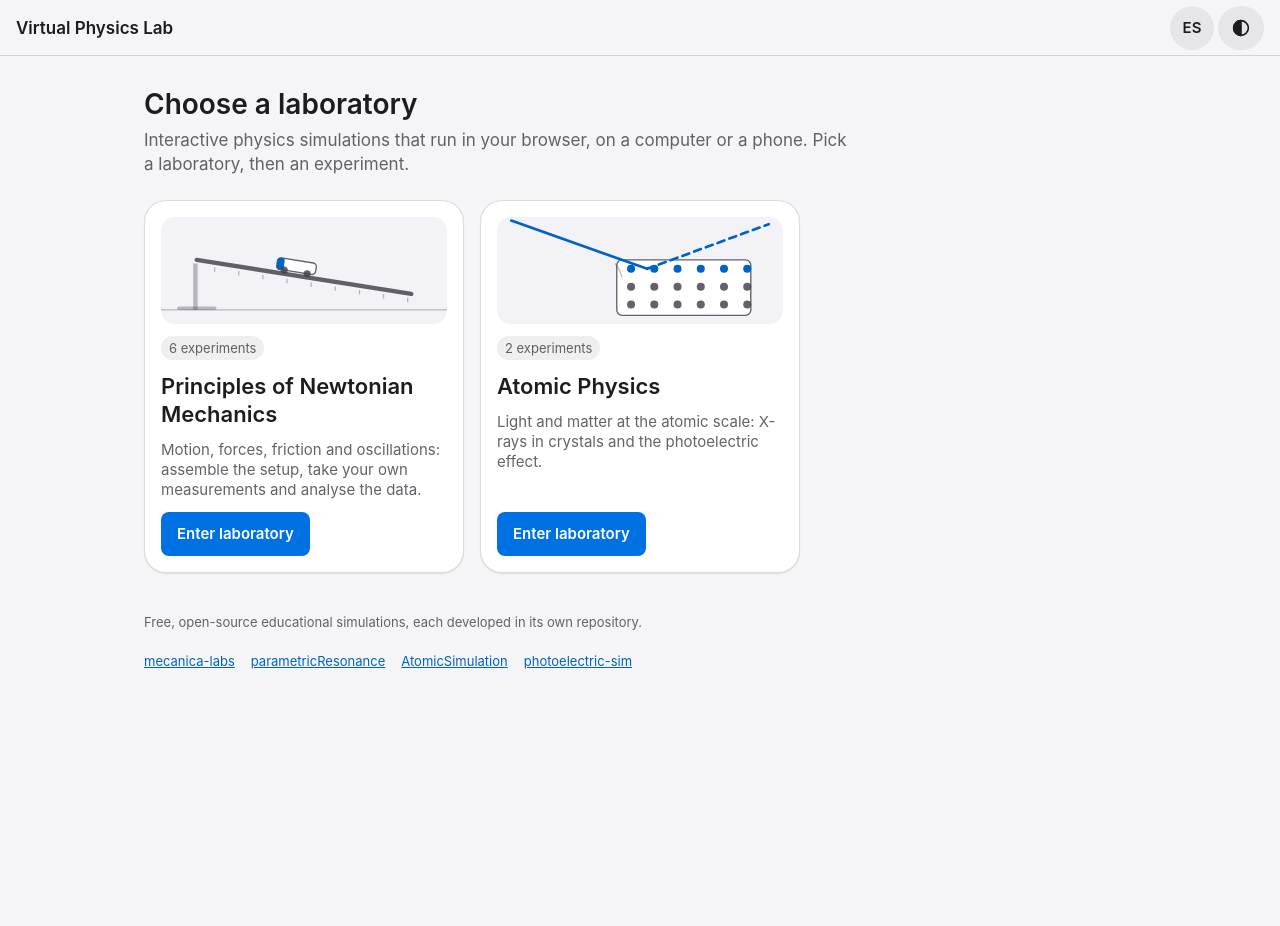
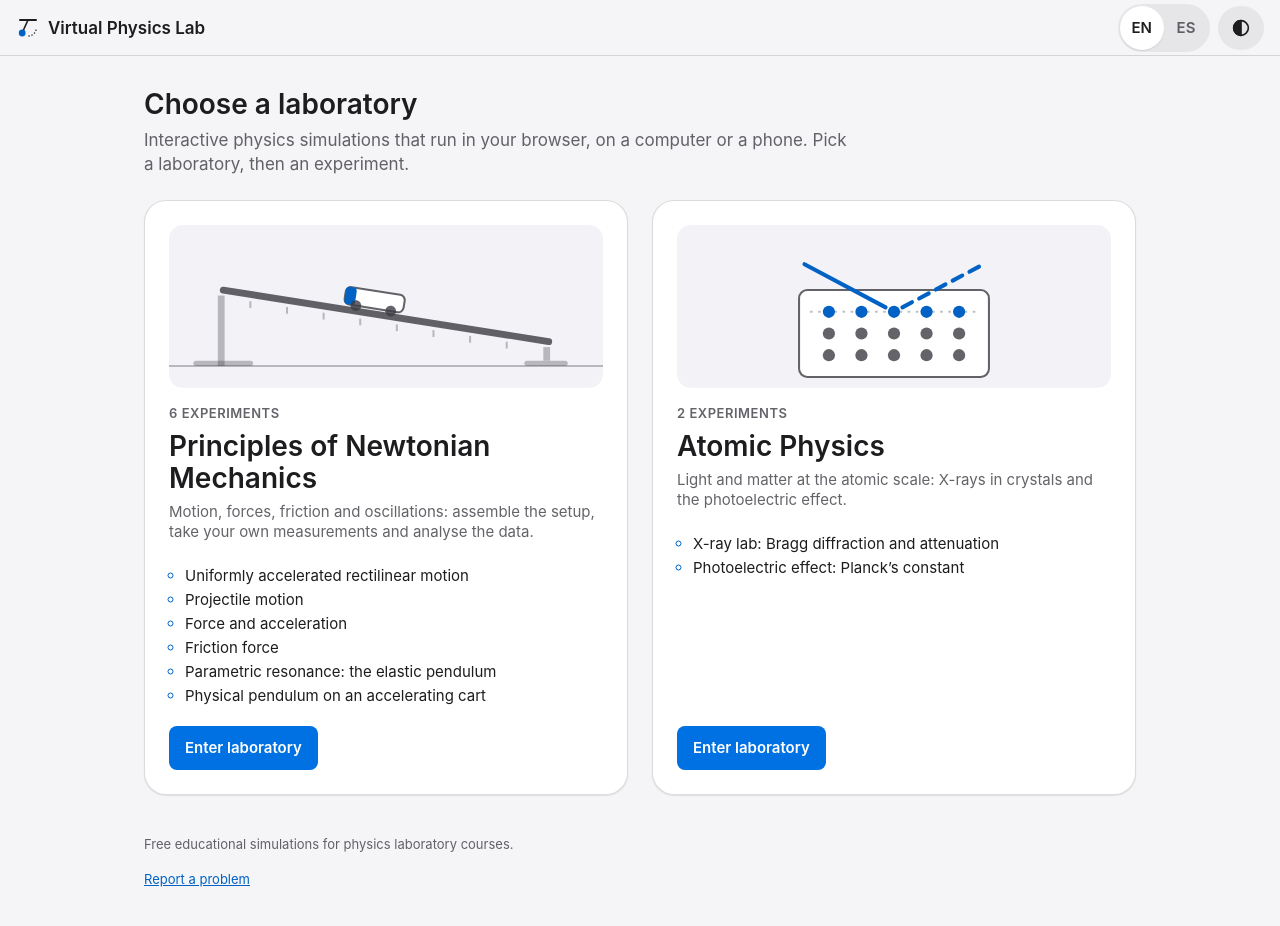
Before and after one commit to kairi99/virtual-labs, a website built with Vite: page index.html in a window 1280 px wide. Before the commit the page ends 800 px from the top, so only its background shows below. Built offline with nearby package versions, Linux system fonts and the light colour scheme.

Commit message:
Design pass: redrawn thumbnails, topic kickers, larger lab cards, EN/ES switch, private-source CI
- thumbnails for the pendulum cart, spring, crystal and photocell redrawn; rails supported
- every card has a topic kicker so titles align; whole card is the link
- lab chooser cards fill the width and list their experiments
- footer links the issue tracker instead of the source repositories
- deploy workflow checks out the source repositories with read-only deploy keys

Co-Authored-By: Claude Fable 5.2 <noreply@anthropic.com>

```diff
--- a/scripts/pages.ts
+++ b/scripts/pages.ts
@@ -15,6 +15,9 @@ export function labPageHtml(lab: Lab): string {
     <meta charset="UTF-8" />
     <link rel="icon" type="image/svg+xml" href="/hub-assets/favicon.svg" />
     <meta name="viewport" content="width=device-width, initial-scale=1.0" />
+    <meta name="description" content="${lab.summary.en}" />
+    <meta name="theme-color" content="#f5f5f7" media="(prefers-color-scheme: light)" />
+    <meta name="theme-color" content="#000000" media="(prefers-color-scheme: dark)" />
     <title>${lab.title.en} · Virtual Physics Lab</title>
     <script>${THEME_SNIPPET}</script>
   </head>
--- a/src/labs.ts
+++ b/src/labs.ts
@@ -31,6 +31,8 @@ export interface Experiment {
   slug: string
   title: Text
   summary: Text
+  /** Short subject shown above the title on the card. */
+  topic: Text
   /** Number of the lab guide ("Práctica n"), when the experiment follows one. */
   guide?: number
   thumb: ThumbKind
@@ -66,6 +68,7 @@ export const labs: Lab[] = [
     experiments: [
       {
         id: 'mruv', slug: 'mruv', guide: 1, thumb: 'incline', status: 'ready', source: mecanica,
+        topic: { en: 'Kinematics', es: 'Cinemática' },
         title: { en: 'Uniformly accelerated rectilinear motion', es: 'Movimiento rectilíneo uniformemente variado' },
         summary: {
           en: 'A DigiCart rolls down an inclined rail: assemble the setup, time it, measure and analyse the acceleration.',
@@ -74,6 +77,7 @@ export const labs: Lab[] = [
       },
       {
         id: 'parabolic', slug: 'parabolico', guide: 2, thumb: 'arc', status: 'ready', source: mecanica,
+        topic: { en: 'Kinematics in 2D', es: 'Cinemática en 2D' },
         title: { en: 'Projectile motion', es: 'Movimiento parabólico' },
         summary: {
           en: 'Horizontal launch of a marble and a ping-pong ball from the edge of the table.',
@@ -82,6 +86,7 @@ export const labs: Lab[] = [
       },
       {
         id: 'newton2', slug: 'segunda-ley', guide: 3, thumb: 'pulley', status: 'ready', source: mecanica,
+        topic: { en: 'Dynamics', es: 'Dinámica' },
         title: { en: 'Force and acceleration', es: 'Relación fuerza–aceleración' },
         summary: {
           en: 'A DigiCart on a levelled rail is pulled by a hanging canister: measure force and acceleration and test Newton’s second law.',
@@ -90,6 +95,7 @@ export const labs: Lab[] = [
       },
       {
         id: 'friction', slug: 'rozamiento', guide: 4, thumb: 'block', status: 'ready', source: mecanica,
+        topic: { en: 'Friction', es: 'Rozamiento' },
         title: { en: 'Friction force', es: 'Fuerza de rozamiento' },
         summary: {
           en: 'Static and kinetic friction: a block on paper pulled with spring scales and bars sliding down a raised rail.',
@@ -98,6 +104,7 @@ export const labs: Lab[] = [
       },
       {
         id: 'parametric-resonance', slug: 'parametric-resonance', thumb: 'spring', status: 'ready',
+        topic: { en: 'Oscillations', es: 'Oscilaciones' },
         title: { en: 'Parametric resonance: the elastic pendulum', es: 'Resonancia paramétrica: el péndulo elástico' },
         summary: {
           en: 'A smartphone hangs from a spring: watch energy flow between stretching and swinging at the 2:1 resonance.',
@@ -110,6 +117,7 @@ export const labs: Lab[] = [
       },
       {
         id: 'pendulum-incline', slug: 'pendulum-incline', thumb: 'cart-pendulum', status: 'ready', source: mecanica,
+        topic: { en: 'Non-inertial frames', es: 'Sistemas no inerciales' },
         title: { en: 'Physical pendulum on an accelerating cart', es: 'Péndulo físico sobre un carrito acelerado' },
         summary: {
           en: 'A pendulum on a cart rolling down an incline, seen from the lab frame and from the cart.',
@@ -129,6 +137,7 @@ export const labs: Lab[] = [
     experiments: [
       {
         id: 'x-ray', slug: 'x-ray', thumb: 'crystal', status: 'ready',
+        topic: { en: 'X-rays', es: 'Rayos X' },
         title: { en: 'X-ray lab: Bragg diffraction and attenuation', es: 'Laboratorio de rayos X: difracción de Bragg y atenuación' },
         summary: {
           en: 'Bragg reflection of Mo Kα and Kβ X-rays at an NaCl crystal, on a simulated X-ray apparatus.',
@@ -138,6 +147,7 @@ export const labs: Lab[] = [
       },
       {
         id: 'photoelectric', slug: 'photoelectric', thumb: 'photocell', status: 'ready',
+        topic: { en: 'Quantum physics', es: 'Física cuántica' },
         title: { en: 'Photoelectric effect: Planck’s constant', es: 'Efecto fotoeléctrico: constante de Planck' },
         summary: {
           en: 'A mercury lamp, a prism and a photocell: find the limit voltage for each line and determine h.',
@@ -151,9 +161,3 @@ export const labs: Lab[] = [
 
 /** Experiments that are open now (the "soon" ones are not counted on the lab card). */
 export const readyCount = (lab: Pick<Lab, 'experiments'>): number => lab.experiments.filter((x) => x.status === 'ready').length
-
-export const GITHUB_OWNER = 'kairi99'
-export const repoUrl = (repo: string): string => `https://github.com/${GITHUB_OWNER}/${repo}`
-/** Source repositories used by the ready experiments, without duplicates. */
-export const sourceRepos = (all: readonly Lab[] = labs): string[] =>
-  [...new Set(all.flatMap((l) => l.experiments.flatMap((x) => (x.source ? [x.source.repo] : []))))]
--- a/src/main.ts
+++ b/src/main.ts
@@ -1,16 +1,27 @@
 // Both kinds of page, picked by <body data-page>: the lab chooser ("chooser") and a lab's experiment list ("lab",
-// with data-lab=<slug>). No router: each page is a real HTML file. English first, ES toggle, theme toggle.
+// with data-lab=<slug>). No router: each page is a real HTML file. English first, EN|ES switch, theme toggle.
 import './styles/tokens.css'
 import './styles/app.css'
 import './styles/hub.css'
-import { button, el } from './dom.ts'
+import { el, svg } from './dom.ts'
 import { fmt, t } from './i18n.ts'
-import { labs, readyCount, repoUrl, sourceRepos, type Lab, type Lang } from './labs.ts'
+import { labs, readyCount, type Experiment, type Lab, type Lang } from './labs.ts'
 import { chooserHref, experimentHref, labHref } from './links.ts'
 import { loadLang, loadTheme, saveLang, saveTheme, type Theme } from './persist.ts'
 import { S } from './strings.ts'
 import { applyTheme, nextTheme, themeIcon } from './theme.ts'
 import { thumb } from './thumbs.ts'
+
+const ISSUES_URL = 'https://github.com/kairi99/virtual-labs/issues'
+
+/** The header mark: a pendulum (same drawing as hub-assets/favicon.svg). */
+function brandMark(): SVGElement {
+  return svg('svg', { viewBox: '0 0 24 24', 'aria-hidden': 'true', class: 'lp-mark' },
+    svg('path', { d: 'M4 4h16', fill: 'none', stroke: 'currentColor', 'stroke-width': 2, 'stroke-linecap': 'round' }),
+    svg('path', { d: 'M12 4l-5 11', fill: 'none', stroke: 'currentColor', 'stroke-width': 1.6, 'stroke-linecap': 'round' }),
+    svg('circle', { cx: 6.2, cy: 17, r: 3.4, fill: 'var(--accent)' }),
+    svg('path', { d: 'M13 20a8 8 0 0 0 7-6', fill: 'none', stroke: 'currentColor', 'stroke-width': 1.4, 'stroke-linecap': 'round', 'stroke-dasharray': '0.1 3' }))
+}
 
 function run(): void {
   const page = document.body.dataset.page
@@ -21,10 +32,18 @@ function run(): void {
   const root = document.getElementById('app')!
   const header = el('header', 'lp-top')
   const brand = el('a', 'lp-brand', undefined, { href: chooserHref(lang) })
+  const brandText = el('span')
+  brand.append(brandMark(), brandText)
   const tools = el('div', 'lp-tools')
-  const langBtn = button('', 'lp-tool')
-  const themeBtn = button('', 'lp-tool')
-  tools.append(langBtn, themeBtn)
+  const langGroup = el('div', 'lp-seg', undefined, { role: 'group' })
+  const langBtns = (['en', 'es'] as const).map((l) => {
+    const b = el('button', 'lp-seg-btn', l.toUpperCase(), { type: 'button', lang: l })
+    b.addEventListener('click', () => { lang = l; saveLang(lang); label() })
+    langGroup.append(b)
+    return { l, b }
+  })
+  const themeBtn = el('button', 'lp-tool', undefined, { type: 'button' })
+  tools.append(langGroup, themeBtn)
   header.append(brand, tools)
 
   const main = el('main', 'lp-main', undefined, { id: 'main', tabindex: '-1' })
@@ -34,52 +53,38 @@ function run(): void {
   const sub = el('p', 'lp-sub')
   if (lab) hero.append(back)
   hero.append(h1, sub)
-  const grid = el('ul', 'lp-grid')
+  const grid = el('ul', lab ? 'lp-grid' : 'lp-grid lp-grid-labs')
   main.append(hero, grid)
 
   const footer = el('footer', 'credits lp-credits')
   const creditsText = el('p')
-  const srcNav = el('nav')
-  const srcList = el('ul', 'lp-source-list')
-  srcNav.append(srcList)
-  footer.append(creditsText, srcNav)
+  const report = el('a', undefined, undefined, { href: ISSUES_URL, rel: 'noopener' })
+  footer.append(creditsText, report)
 
   const skip = el('a', 'skip-link', undefined, { href: '#main' })
   skip.addEventListener('click', (e) => { e.preventDefault(); main.focus() })
   root.append(skip, header, main, footer)
 
-  const repoLinks = sourceRepos().map((repo) => {
-    const a = el('a', undefined, repo, { href: repoUrl(repo), rel: 'noopener' })
+  // ---- cards: one real link per card (the title link is stretched over the card by CSS) ----
+  interface Card { title: HTMLElement; summary: HTMLElement; kicker: HTMLElement; action: HTMLElement; link?: HTMLAnchorElement; list?: HTMLUListElement; soon: boolean; href?: (l: Lang) => string }
+  const cards: Card[] = []
+  function addCard(opts: { thumbKind: Parameters<typeof thumb>[0]; href?: (l: Lang) => string; soon: boolean; withList: boolean; id: string }): void {
     const li = el('li')
-    li.append(a)
-    srcList.append(li)
-    return a
-  })
-
-  // ---- cards ----
-  interface Card { title: HTMLElement; summary: HTMLElement; meta: HTMLElement; action: HTMLElement; count?: HTMLElement; guide?: HTMLElement; link?: HTMLAnchorElement; titleText: (l: Lang) => string; href?: (l: Lang) => string; soon: boolean }
-  const cards: Card[] = []
-  function addCard(opts: { thumbKind: Parameters<typeof thumb>[0]; titleText: Card['titleText']; href?: (l: Lang) => string; soon: boolean; guideN?: number; countN?: number; id: string }): void {
-    const li = el('li')
-    const article = el('article', `lp-card${opts.soon ? ' lp-card-soon' : ''}`, undefined, { 'data-id': opts.id })
-    const meta = el('div', 'lp-meta')
+    const article = el('article', `lp-card${opts.soon ? ' lp-card-soon' : ''}${opts.withList ? ' lp-card-lab' : ''}`, undefined, { 'data-id': opts.id })
+    const body = el('div', 'lp-body')
+    const kicker = el('p', 'lp-kicker')
     const title = el('h2', 'lp-title')
     const summary = el('p', 'lp-summary')
-    const c: Card = { title, summary, meta, action: title, titleText: opts.titleText, href: opts.href, soon: opts.soon }
-    if (opts.guideN !== undefined) { c.guide = el('span', 'lp-guide'); meta.append(c.guide) }
-    if (opts.countN !== undefined) { c.count = el('span', 'chip'); meta.append(c.count) }
-    if (opts.soon) {
-      const chip = el('span', 'chip')
-      chip.dataset.soon = '1'
-      meta.append(chip)
-      c.action = chip
-      // a "soon" card is visible but not a link, not focusable and not a button
-    } else {
-      c.link = el('a', 'btn btn-primary lp-action')
-      c.action = c.link
-    }
-    article.append(thumb(opts.thumbKind), meta, title, summary)
-    if (c.link) article.append(c.link)
+    const c: Card = { title, summary, kicker, action: el('span', opts.soon ? 'chip' : 'btn btn-primary lp-action'), soon: opts.soon, href: opts.href }
+    if (!opts.soon) {
+      c.link = el('a', 'lp-link')
+      title.append(c.link)
+      c.action.setAttribute('aria-hidden', 'true')
+    } else c.action.dataset.soon = '1'
+    body.append(kicker, title, summary)
+    if (opts.withList) { c.list = el('ul', 'lp-inside'); body.append(c.list) }
+    body.append(c.action)
+    article.append(thumb(opts.thumbKind), body)
     li.append(article)
     grid.append(li)
     cards.push(c)
@@ -87,28 +92,20 @@ function run(): void {
 
   if (lab) {
     for (const x of lab.experiments) {
-      addCard({
-        id: x.id, thumbKind: x.thumb, soon: x.status === 'soon', guideN: x.guide,
-        titleText: (l) => t(x.title, l),
-        href: x.status === 'ready' ? (l) => experimentHref(x, l) : undefined,
-      })
+      addCard({ id: x.id, thumbKind: x.thumb, soon: x.status === 'soon', withList: false, href: x.status === 'ready' ? (l) => experimentHref(x, l) : undefined })
     }
   } else {
-    for (const l of labs) {
-      addCard({
-        id: l.id, thumbKind: l.experiments[0]!.thumb, soon: false, countN: readyCount(l),
-        titleText: (lg) => t(l.title, lg), href: (lg) => labHref(l, lg),
-      })
-    }
+    for (const l of labs) addCard({ id: l.id, thumbKind: l.experiments[0]!.thumb, soon: false, withList: true, href: (lg) => labHref(l, lg) })
   }
 
   // ---- text ----
   function label(): void {
     document.documentElement.lang = lang
     const site = t(S.siteName, lang)
-    brand.textContent = site
+    brandText.textContent = site
     brand.setAttribute('href', lab ? chooserHref(lang) : `./?lang=${lang}`)
-    brand.setAttribute('aria-label', site)
+    const desc = lab ? t(lab.summary, lang) : t(S.chooserSub, lang)
+    document.querySelector('meta[name="description"]')?.setAttribute('content', desc)
     if (lab) {
       document.title = `${t(lab.title, lang)} · ${site}`
       h1.textContent = t(lab.title, lang)
@@ -118,43 +115,42 @@ function run(): void {
       back.setAttribute('aria-label', t(S.backAria, lang))
       main.setAttribute('aria-label', t(S.experimentsRegion, lang))
     } else {
-      document.title = `${site}`
+      document.title = site
       h1.textContent = t(S.chooserTitle, lang)
       sub.textContent = t(S.chooserSub, lang)
       main.setAttribute('aria-label', t(S.labsRegion, lang))
     }
     skip.textContent = t(S.skip, lang)
     creditsText.textContent = t(S.credits, lang)
-    srcNav.setAttribute('aria-label', t(S.sourcesAria, lang))
-    srcNav.setAttribute('title', t(S.sources, lang))
-    for (const a of repoLinks) a.setAttribute('aria-label', `${t(S.sources, lang)}: ${a.textContent}`)
-    langBtn.textContent = lang === 'es' ? 'EN' : 'ES'
-    langBtn.setAttribute('aria-label', `${langBtn.textContent}: ${t(S.langSwitch, lang)}`)
+    report.textContent = t(S.report, lang)
+    langGroup.setAttribute('aria-label', t(S.language, lang))
+    for (const { l, b } of langBtns) b.setAttribute('aria-pressed', String(l === lang))
     themeBtn.replaceChildren(themeIcon(theme))
     const th = `${t(S.theme, lang)}: ${t(S.themes[theme], lang)}`
     themeBtn.setAttribute('aria-label', th)
     themeBtn.title = th
 
-    const items = lab ? lab.experiments : labs
+    const items: readonly (Lab | Experiment)[] = lab ? lab.experiments : labs
     cards.forEach((c, i) => {
       const item = items[i]!
-      const title = c.titleText(lang)
-      c.title.textContent = title
+      ;(c.link ?? c.title).textContent = t(item.title, lang)
       c.summary.textContent = t(item.summary, lang)
-      if (c.guide && 'guide' in item && item.guide !== undefined) c.guide.textContent = fmt(t(S.guide, lang), { n: item.guide })
-      if (c.count && 'experiments' in item) {
+      if ('experiments' in item) {
         const n = readyCount(item)
-        c.count.textContent = fmt(t(n === 1 ? S.experimentCount.one : S.experimentCount.many, lang), { n })
+        c.kicker.textContent = fmt(t(n === 1 ? S.experimentCount.one : S.experimentCount.many, lang), { n })
+        c.list?.replaceChildren(...item.experiments.filter((x) => x.status === 'ready').map((x) => el('li', undefined, t(x.title, lang))))
+        c.list?.setAttribute('aria-label', t(S.inside, lang))
+      } else {
+        const topic = t(item.topic, lang)
+        c.kicker.textContent = item.guide !== undefined ? `${fmt(t(S.guide, lang), { n: item.guide })} · ${topic}` : topic
       }
       if (c.soon) c.action.textContent = t(S.soon, lang)
       else if (c.link && c.href) {
         c.link.setAttribute('href', c.href(lang))
-        c.link.textContent = lab ? t(S.open, lang) : t(S.enterLab, lang)
-        c.link.setAttribute('aria-label', fmt(t(lab ? S.openAria : S.enterLabAria, lang), { title }))
+        c.action.textContent = lab ? t(S.open, lang) : t(S.enterLab, lang)
       }
     })
   }
-  langBtn.addEventListener('click', () => { lang = lang === 'es' ? 'en' : 'es'; saveLang(lang); label() })
   themeBtn.addEventListener('click', () => { theme = nextTheme(theme); saveTheme(theme); applyTheme(theme); label() })
   applyTheme(theme)
   label()
--- a/src/strings.ts
+++ b/src/strings.ts
@@ -16,15 +16,13 @@ export const S = {
     many: { en: '{n} experiments', es: '{n} experimentos' },
   },
   enterLab: { en: 'Enter laboratory', es: 'Entrar al laboratorio' },
-  enterLabAria: { en: 'Enter laboratory: {title}', es: 'Entrar al laboratorio: {title}' },
   open: { en: 'Open', es: 'Abrir' },
-  openAria: { en: 'Open: {title}', es: 'Abrir: {title}' },
   soon: { en: 'Coming soon', es: 'Próximamente' },
   guide: { en: 'Practice {n}', es: 'Práctica {n}' },
   back: { en: 'All laboratories', es: 'Todos los laboratorios' },
   backAria: { en: 'Back to all laboratories', es: 'Volver a todos los laboratorios' },
   labSub: { en: 'Choose an experiment.', es: 'Elige un experimento.' },
-  langSwitch: { en: 'Switch to Spanish', es: 'Cambiar a inglés' },
+  language: { en: 'Language', es: 'Idioma' },
   theme: { en: 'Theme', es: 'Tema' },
   themes: {
     auto: { en: 'Automatic', es: 'Automático' },
@@ -32,10 +30,7 @@ export const S = {
     dark: { en: 'Dark', es: 'Oscuro' },
   },
   noscript: { en: 'This site needs JavaScript to list the experiments. Direct links:', es: 'Este sitio necesita JavaScript para listar los experimentos. Enlaces directos:' },
-  credits: {
-    en: 'Free, open-source educational simulations, each developed in its own repository.',
-    es: 'Simulaciones educativas gratuitas y de código abierto, cada una desarrollada en su propio repositorio.',
-  },
-  sources: { en: 'Source code', es: 'Código fuente' },
-  sourcesAria: { en: 'Source repositories on GitHub', es: 'Repositorios de código fuente en GitHub' },
+  credits: { en: 'Free educational simulations for physics laboratory courses.', es: 'Simulaciones educativas gratuitas para cursos de laboratorio de física.' },
+  report: { en: 'Report a problem', es: 'Informar de un problema' },
+  inside: { en: 'Experiments inside', es: 'Experimentos incluidos' },
 } satisfies Record<string, Text | Record<string, Text>>
--- a/src/styles/hub.css
+++ b/src/styles/hub.css
@@ -3,8 +3,16 @@
   position: sticky; top: 0; z-index: var(--z-dock); min-height: calc(var(--touch) + var(--space-3)); display: flex; align-items: center; gap: var(--space-3);
   padding: 0 var(--space-4); background: var(--bg); border-bottom: var(--stroke-hair) solid var(--separator);
 }
-.lp-brand { font: var(--text-headline); color: var(--label); text-decoration: none; min-height: var(--touch); display: inline-flex; align-items: center; }
-.lp-tools { display: flex; align-items: center; gap: var(--space-1); margin-left: auto; }
+.lp-brand { font: var(--text-headline); color: var(--label); text-decoration: none; min-height: var(--touch); display: inline-flex; align-items: center; gap: var(--space-2); border-radius: var(--radius-s); min-width: 0; }
+.lp-mark { width: 24px; height: 24px; flex: none; }
+.lp-tools { display: flex; align-items: center; gap: var(--space-2); margin-left: auto; }
+.lp-seg { display: inline-flex; padding: 2px; border-radius: var(--radius-full); background: var(--fill); }
+.lp-seg-btn {
+  min-height: var(--touch); min-width: var(--touch); padding: 0 var(--space-3); border: 0; border-radius: var(--radius-full); background: transparent; cursor: pointer; touch-action: manipulation;
+  font: var(--text-callout); font-weight: 600; color: var(--label-2); transition: background-color var(--dur-fast) var(--ease-out);
+}
+.lp-seg-btn[aria-pressed='true'] { background: var(--surface); color: var(--label); box-shadow: var(--shadow-1); }
+.lp-seg-btn:not([aria-pressed='true']):hover { color: var(--label); }
 .lp-tool {
   min-height: var(--touch); min-width: var(--touch); padding: 0 var(--space-3); border: 0; border-radius: var(--radius-full); background: var(--fill);
   cursor: pointer; touch-action: manipulation; display: inline-flex; align-items: center; justify-content: center; gap: var(--space-1);
@@ -20,25 +28,39 @@
 .lp-back:hover { text-decoration: underline; }
 
 .lp-grid { list-style: none; margin: 0; padding: 0; display: grid; gap: var(--space-4); grid-template-columns: repeat(auto-fill, minmax(min(100%, 19rem), 1fr)); }
+.lp-grid-labs { grid-template-columns: repeat(auto-fit, minmax(min(100%, 24rem), 1fr)); gap: var(--space-5); }
 .lp-card {
-  height: 100%; display: flex; flex-direction: column; gap: var(--space-3); padding: var(--space-4);
+  position: relative; height: 100%; display: flex; flex-direction: column; gap: var(--space-3); padding: var(--space-4);
   background: var(--surface); border: var(--stroke-hair) solid var(--separator); border-radius: var(--radius-l); box-shadow: var(--shadow-1);
+  transition: border-color var(--dur-fast) var(--ease-out), box-shadow var(--dur-base) var(--ease-out), transform var(--dur-base) var(--ease-out);
 }
+.lp-card-lab { padding: var(--space-5); gap: var(--space-4); }
+.lp-card-lab .lp-title { font: var(--text-display); }
+.lp-card:has(.lp-link):hover { border-color: var(--accent); box-shadow: 0 6px 20px rgba(0, 0, 0, 0.1); }
+.lp-card:has(.lp-link:focus-visible) { outline: 2px solid var(--accent); outline-offset: 2px; border-color: var(--accent); }
+@media (prefers-reduced-motion: no-preference) { .lp-card:has(.lp-link):hover { transform: translateY(-2px); } }
 .lp-card-soon { background: var(--surface-2); }
-.lp-card-soon .lp-thumb { opacity: 0.6; }
-.lp-meta { display: flex; flex-wrap: wrap; align-items: center; gap: var(--space-2); }
-.lp-guide { font: var(--text-footnote); font-weight: 600; color: var(--label-2); text-transform: uppercase; letter-spacing: 0.04em; }
+.lp-card-soon .hub-thumb { opacity: 0.6; }
+.lp-body { display: flex; flex-direction: column; gap: var(--space-2); flex: 1 1 auto; }
+.lp-kicker { font: var(--text-footnote); font-weight: 600; color: var(--label-2); text-transform: uppercase; letter-spacing: 0.04em; min-height: 18px; }
 .lp-title { font: var(--text-title); overflow-wrap: anywhere; }
-.lp-summary { font: var(--text-callout); color: var(--label-2); flex: 1 1 auto; }
-.lp-action { align-self: flex-start; display: inline-flex; align-items: center; justify-content: center; text-decoration: none; min-width: 7rem; }
+.lp-link { color: inherit; text-decoration: none; }
+.lp-link:focus-visible { outline: none; }
+.lp-link::after { content: ''; position: absolute; inset: 0; border-radius: var(--radius-l); }
+.lp-summary { font: var(--text-callout); color: var(--label-2); margin-bottom: var(--space-2); }
+.lp-inside { margin: var(--space-2) 0 0; padding: 0 0 0 var(--space-4); font: var(--text-callout); color: var(--label); display: flex; flex-direction: column; gap: var(--space-1); }
+.lp-inside li::marker { color: var(--accent); }
+.lp-action { margin-top: auto; align-self: flex-start; display: inline-flex; align-items: center; justify-content: center; min-width: 7rem; cursor: pointer; }
+.lp-body > .lp-summary { flex: 1 1 auto; }
+.lp-card-lab .lp-body > .lp-summary { flex: 0 0 auto; }
+.lp-card-lab .lp-inside { flex: 1 1 auto; margin-bottom: var(--space-3); }
 .lp-card-soon .lp-action { color: var(--label-2); }
-.lp-credits { display: flex; flex-direction: column; gap: var(--space-2); }
+.lp-credits { display: flex; flex-direction: column; gap: var(--space-1); }
 .lp-credits a { display: inline-flex; align-items: center; min-height: var(--touch); }
-.lp-source-list { display: flex; flex-wrap: wrap; gap: 0 var(--space-4); list-style: none; margin: 0; padding: 0; }
 .lp-noscript { padding: var(--space-4); max-width: 64rem; margin-inline: auto; }
 
 /* card thumbnails: painted with tokens, so they follow the theme */
-.lp-thumb, .hub-thumb { display: block; width: 100%; height: auto; border-radius: var(--radius-m); }
+.hub-thumb { display: block; width: 100%; height: auto; border-radius: var(--radius-m); }
 .th-bg { fill: var(--surface-2); }
 .lp-card-soon .th-bg { fill: var(--surface); }
 .th-ground { stroke: var(--label-3); stroke-width: 1.5; }
@@ -57,3 +79,4 @@
 .th-beam { stroke: var(--accent); stroke-width: 3; stroke-linecap: round; }
 .th-beam-out { stroke-dasharray: 8 6; }
 .th-dot { fill: var(--accent); }
+.th-ghost { fill: none; stroke: var(--label-3); stroke-width: 1.5; stroke-dasharray: 3 3; }
```
Also changed, not shown: index.html (+2 -0 lines), src/thumbs.ts (+52 -42 lines), tests/labs.test.ts (+5 -5 lines), .github/workflows/deploy.yml, README.md, public/hub-assets/favicon.svg.
